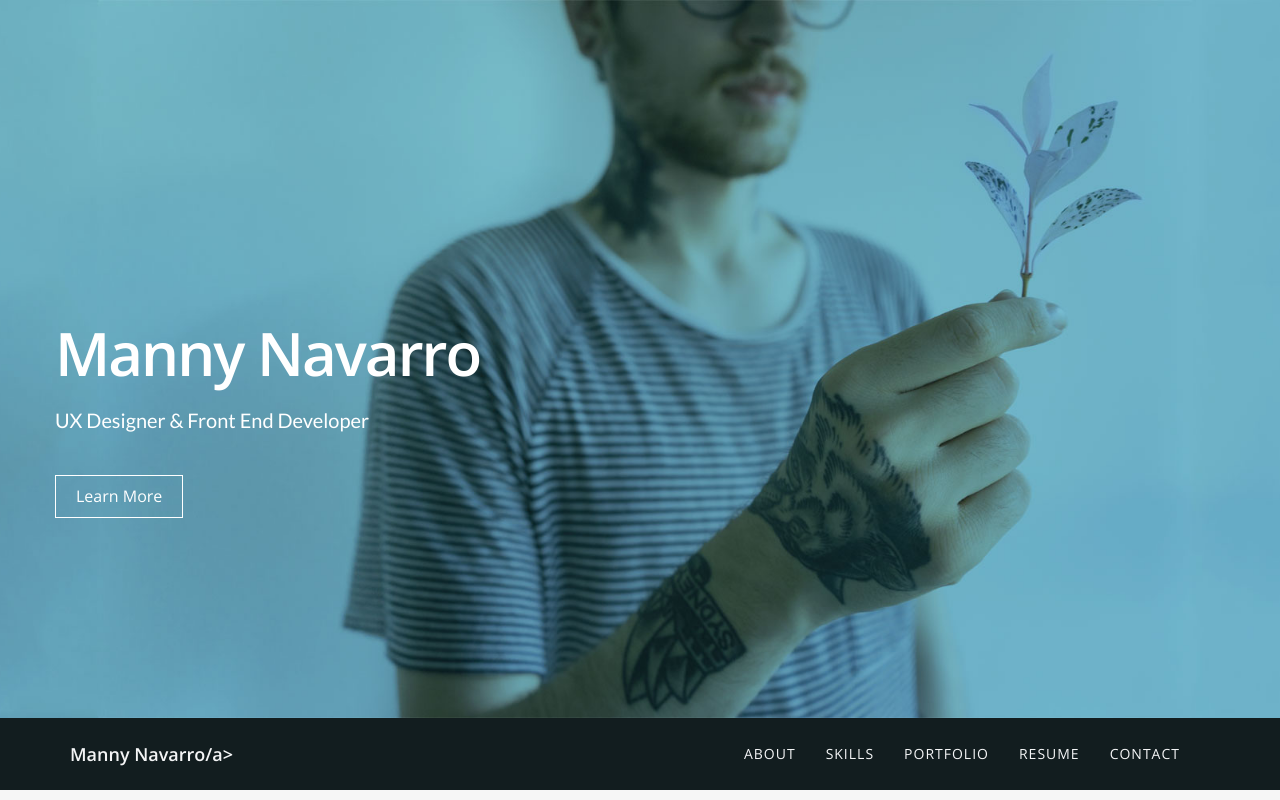
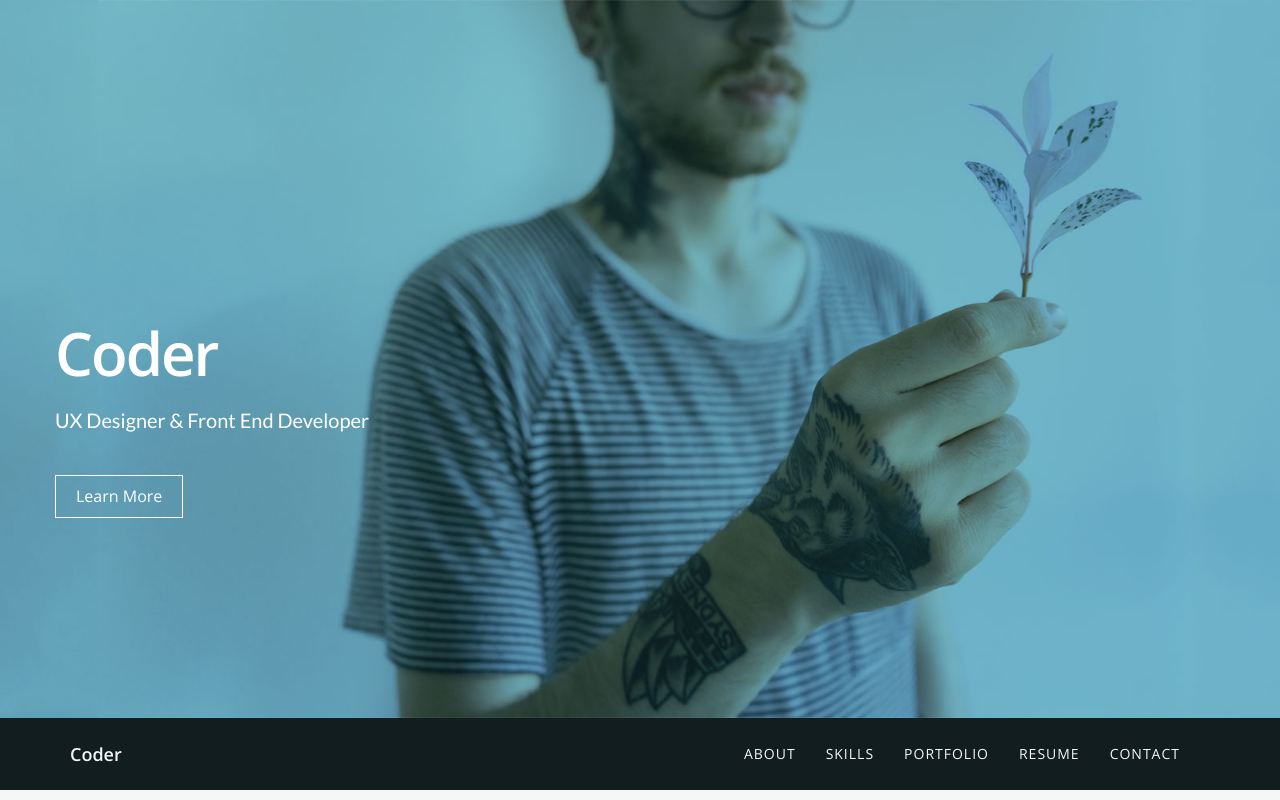
Before and after one commit to gomav/Portfolio, a plain HTML site: page index.html in a window 1280 px wide. Shown: the top 800 px of the page. Drawn offline with nearby package versions, Linux system fonts and the light colour scheme.

Commit message:
Minor modifications to template

```diff
--- a/index.html
+++ b/index.html
@@ -3,7 +3,7 @@
 <head>
 <meta charset="utf-8">
 <meta name="viewport" content="width=device-width, initial-scale=1">
-<title>Manny Navarro - UX Designer & Front End Developer</title>
+<title>Coder - UX Designer & Front End Developer</title>
 <meta name="description" content="">
 <meta name="author" content="">
 
@@ -41,7 +41,7 @@
     <div class="container">
       <div class="row">
         <div class="intro-text">
-          <h1><span class="name">Manny Navarro</span></h1>
+          <h1><span class="name">Coder</span></h1>
           <p>UX Designer & Front End Developer</p>
           <a href="#about" class="btn btn-default btn-lg page-scroll">Learn More</a> </div>
       </div>
@@ -54,7 +54,7 @@
     <div class="container">
       <div class="navbar-header">
         <button type="button" class="navbar-toggle" data-toggle="collapse" data-target=".navbar-main-collapse"> <i class="fa fa-bars"></i> </button>
-        <a class="navbar-brand page-scroll" href="#page-top">Manny Navarro/a> </div>
+        <a class="navbar-brand page-scroll" href="#page-top">Coder</a> </div>
 
       <!-- Collect the nav links, forms, and other content for toggling -->
       <div class="collapse navbar-collapse navbar-right navbar-main-collapse">
@@ -434,7 +434,7 @@
 <div id="footer">
   <div class="container text-center">
     <div class="fnav">
-      <p>Copyright &copy; 2018 Portfolio Project. <a href="http://mannynavarro.com" rel="nofollow">Manny Navarro</a></p>
+      <p>Copyright &copy; 2018 Portfolio Project. <a href="https://emaginas.com" rel="nofollow">Coder</a></p>
     </div>
   </div>
 </div>
```
